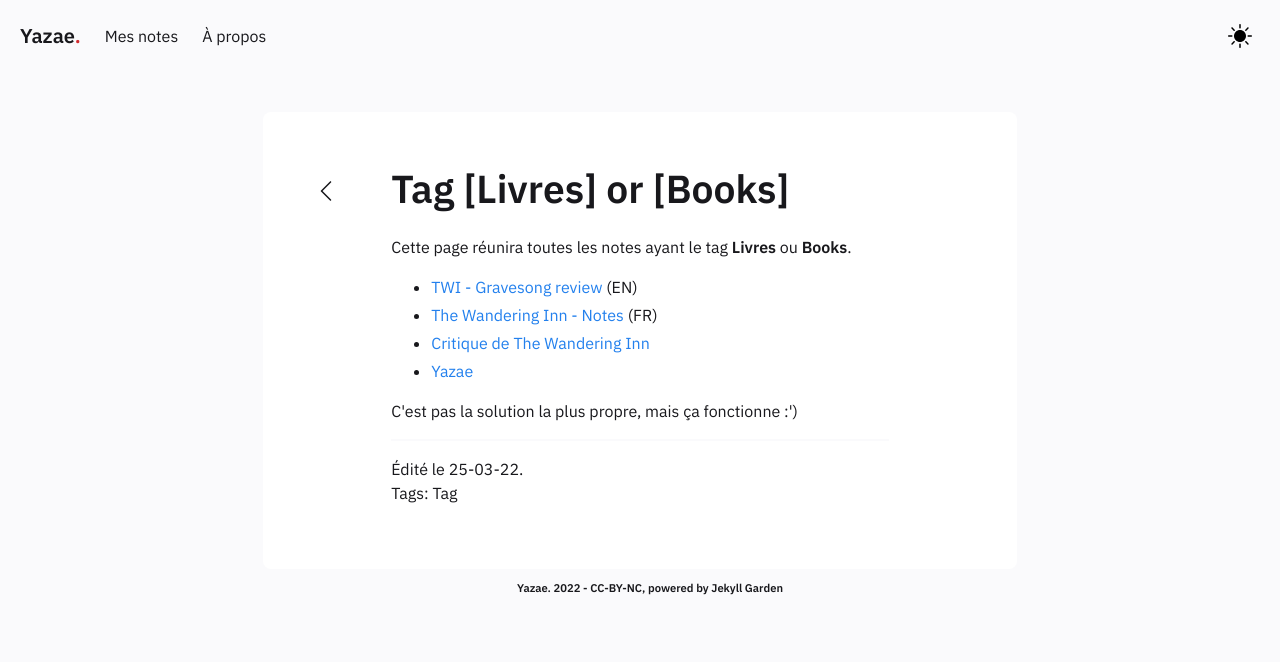
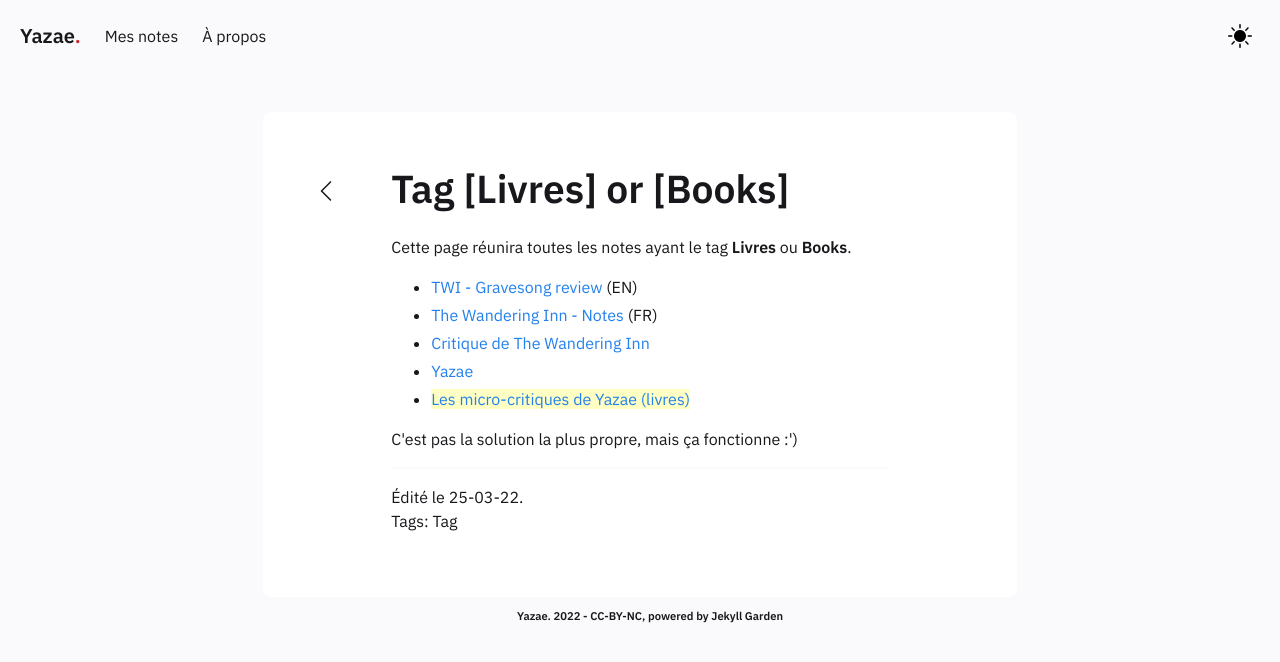
Before and after one commit to yazae/yazae.github.io, a Jekyll site: the page built from _notes/Public/Tags/Tag - Livres.md, in a window 1280 px wide. Shown: the top 662 px of the page. Built offline with Jekyll 4.4.1, drawn with Linux system fonts in a browser that asks for light colours.

Commit message:
test link dossier

```diff
--- a/_notes/Public/Tags/Tag - Livres.md
+++ b/_notes/Public/Tags/Tag - Livres.md
@@ -9,6 +9,7 @@ Cette page réunira toutes les notes ayant le tag **Livres** ou **Books**.
 - [[The Wandering Inn - Notes]] (FR)
 - [[Critique de The Wandering Inn]]
 - [[Yazae]]
+- [[Les micro-critiques de Yazae (livres)]]
 
 C'est pas la solution la plus propre, mais ça fonctionne :')
 
```
